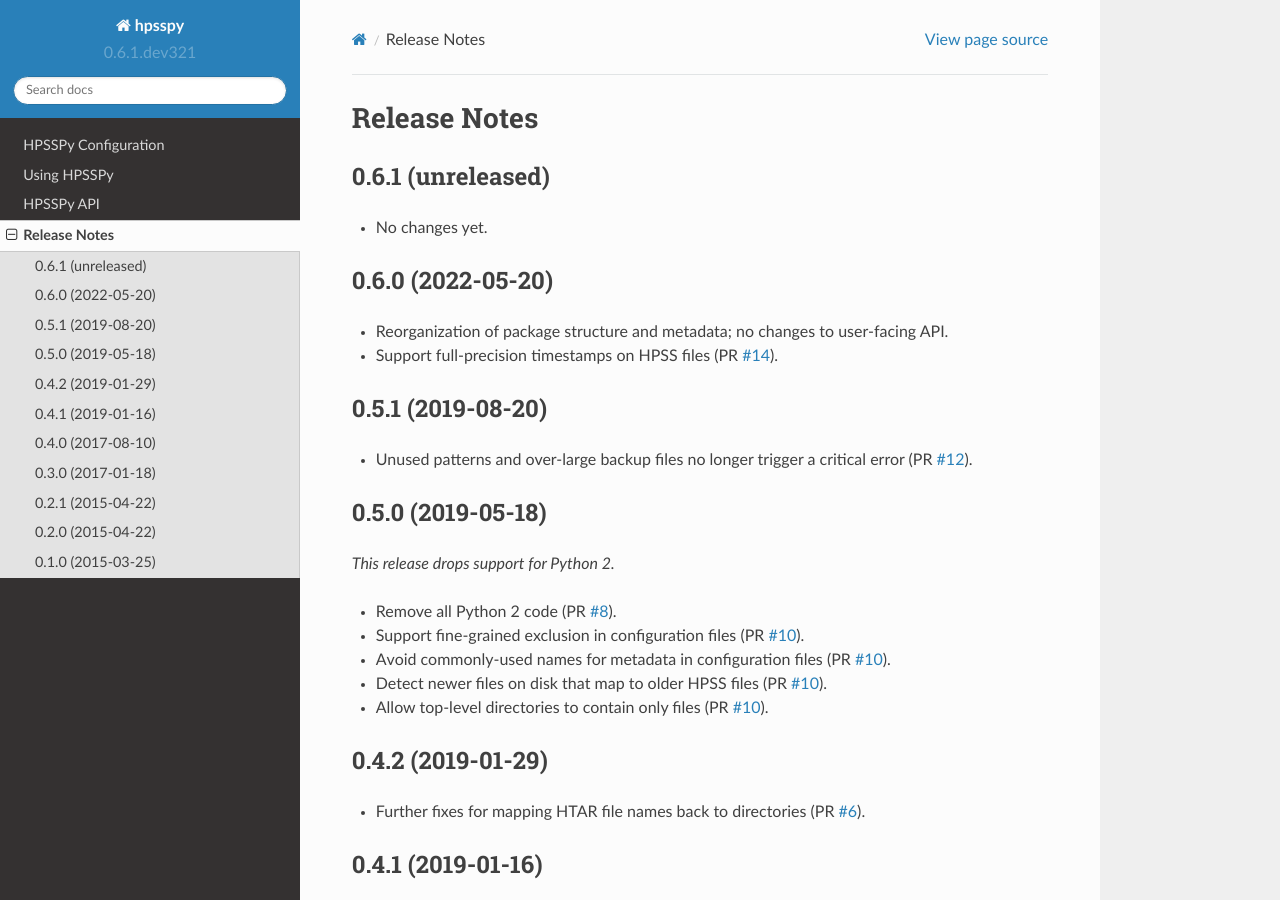
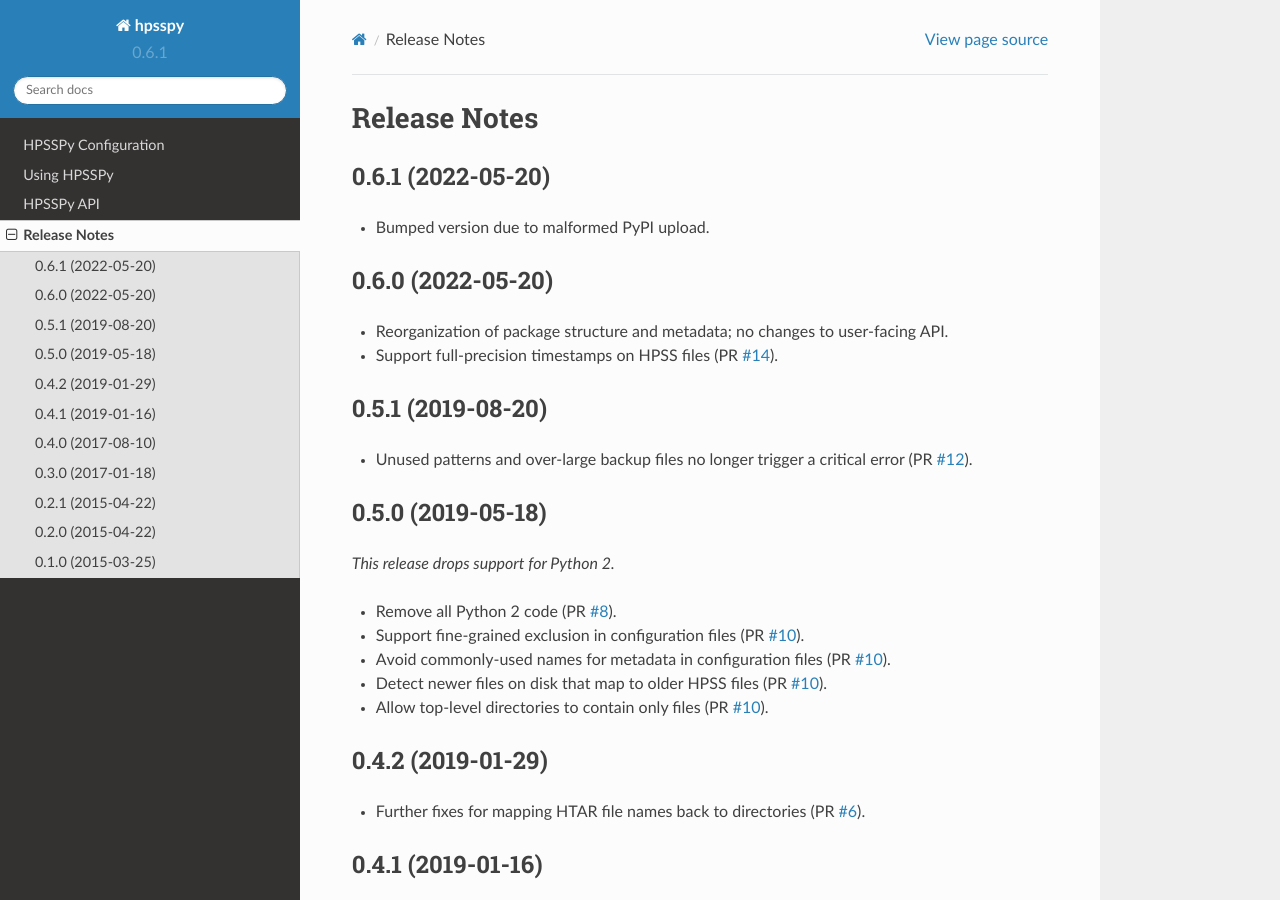
Before and after one commit to weaverba137/hpsspy, a Sphinx documentation site: the page built from doc/changes.rst, in a window 1280 px wide and 900 px high. Built offline with Sphinx 7.4.7 and the Read the Docs theme 2.0.0, drawn with Linux system fonts in a browser that asks for light colours.

Commit message:
preparing for next tag

```diff
--- a/doc/changes.rst
+++ b/doc/changes.rst
@@ -2,10 +2,10 @@
 Release Notes
 =============
 
-0.6.1 (unreleased)
+0.6.1 (2022-05-20)
 ------------------
 
-* No changes yet.
+* Bumped version due to malformed PyPI upload.
 
 0.6.0 (2022-05-20)
 ------------------
--- a/hpsspy/__init__.py
+++ b/hpsspy/__init__.py
@@ -6,7 +6,7 @@ hpsspy
 
 Python interface to the HPSS system.
 """
-__version__ = '0.6.1.dev321'
+__version__ = '0.6.1'
 
 
 class HpssError(Exception):
```
